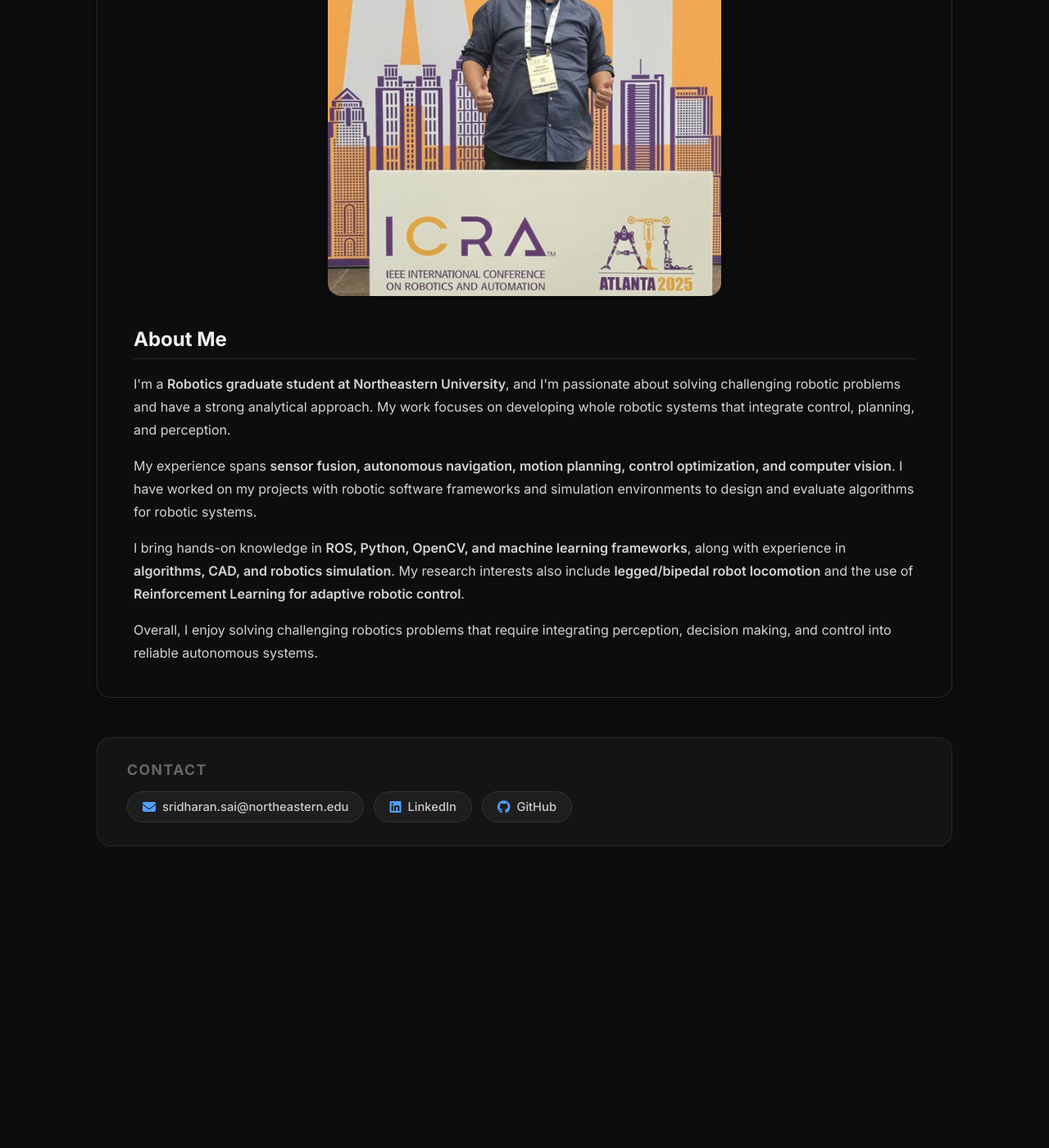
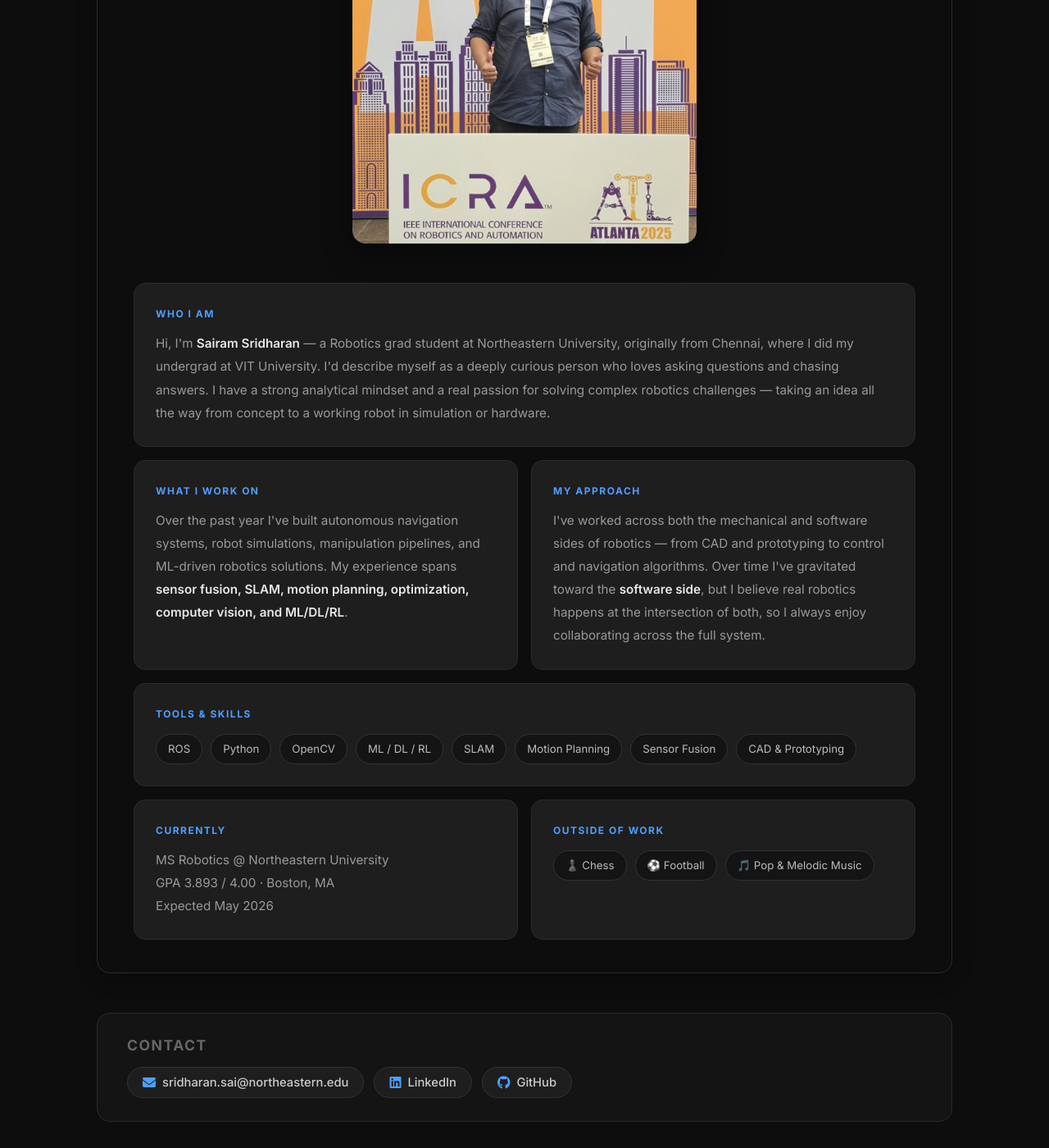
Before and after one commit to Sairamzz/Sairamzz.github.io, a Jekyll site: the page built from index.md, in a window 1280 px wide and 1400 px high, scrolled down 439 px. Shown: the whole window at 82% size. Built offline with Jekyll 4.4.1, drawn with Linux system fonts in a browser that asks for light colours; nearby versions of some CDN libraries; before the commit the page ends 1503 px from its top, so only the background shows below that.

Commit message:
Update index.md

```diff
--- a/index.md
+++ b/index.md
@@ -3,36 +3,72 @@ layout: default
 title: About
 ---
 
-<div style="text-align:center; margin-bottom:30px;">
+<!-- Profile photo -->
+<div style="text-align:center; margin-bottom:40px; margin-top:10px;">
+  <img src="/assets/images/profile.jpeg"
+       style="width:420px; max-width:100%; border-radius:16px; box-shadow:0 8px 32px rgba(0,0,0,0.5);">
+</div>
 
-<img src="/assets/images/profile.jpeg"
-     style="width:480px; max-width:100%; border-radius:16px; box-shadow:0 8px 22px rgba(0,0,0,0.25);">
+<!-- About Me grid -->
+<div style="display:grid; grid-template-columns:1fr 1fr; gap:16px; margin-bottom:16px;">
+
+  <!-- Who I Am — full width -->
+  <div style="grid-column:1/-1; background:#1e1e1e; border:1px solid #2a2a2a; border-radius:14px; padding:26px;">
+    <div style="font-size:0.75rem; font-weight:700; letter-spacing:1.5px; text-transform:uppercase; color:#4f9eff; margin-bottom:12px;">Who I Am</div>
+    <p style="color:#999; font-size:0.95rem; line-height:1.85; margin:0;">
+      Hi, I'm <strong style="color:#e8e8e8;">Sairam Sridharan</strong> — a Robotics grad student at Northeastern University, originally from Chennai, where I did my undergrad at VIT University. I'd describe myself as a deeply curious person who loves asking questions and chasing answers. I have a strong analytical mindset and a real passion for solving complex robotics challenges — taking an idea all the way from concept to a working robot in simulation or hardware.
+    </p>
+  </div>
+
+  <!-- What I Work On -->
+  <div style="background:#1e1e1e; border:1px solid #2a2a2a; border-radius:14px; padding:26px;">
+    <div style="font-size:0.75rem; font-weight:700; letter-spacing:1.5px; text-transform:uppercase; color:#4f9eff; margin-bottom:12px;">What I Work On</div>
+    <p style="color:#999; font-size:0.95rem; line-height:1.85; margin:0;">
+      Over the past year I've built autonomous navigation systems, robot simulations, manipulation pipelines, and ML-driven robotics solutions. My experience spans <strong style="color:#e8e8e8;">sensor fusion, SLAM, motion planning, optimization, computer vision, and ML/DL/RL</strong>.
+    </p>
+  </div>
+
+  <!-- My Approach -->
+  <div style="background:#1e1e1e; border:1px solid #2a2a2a; border-radius:14px; padding:26px;">
+    <div style="font-size:0.75rem; font-weight:700; letter-spacing:1.5px; text-transform:uppercase; color:#4f9eff; margin-bottom:12px;">My Approach</div>
+    <p style="color:#999; font-size:0.95rem; line-height:1.85; margin:0;">
+      I've worked across both the mechanical and software sides of robotics — from CAD and prototyping to control and navigation algorithms. Over time I've gravitated toward the <strong style="color:#e8e8e8;">software side</strong>, but I believe real robotics happens at the intersection of both, so I always enjoy collaborating across the full system.
+    </p>
+  </div>
+
+  <!-- Tools & Skills — full width -->
+  <div style="grid-column:1/-1; background:#1e1e1e; border:1px solid #2a2a2a; border-radius:14px; padding:26px;">
+    <div style="font-size:0.75rem; font-weight:700; letter-spacing:1.5px; text-transform:uppercase; color:#4f9eff; margin-bottom:14px;">Tools & Skills</div>
+    <div style="display:flex; flex-wrap:wrap; gap:10px;">
+      <span style="display:inline-flex; align-items:center; background:#141414; border:1px solid #333; border-radius:999px; padding:6px 14px; font-size:0.83rem; color:#bbb;">ROS</span>
+      <span style="display:inline-flex; align-items:center; background:#141414; border:1px solid #333; border-radius:999px; padding:6px 14px; font-size:0.83rem; color:#bbb;">Python</span>
+      <span style="display:inline-flex; align-items:center; background:#141414; border:1px solid #333; border-radius:999px; padding:6px 14px; font-size:0.83rem; color:#bbb;">OpenCV</span>
+      <span style="display:inline-flex; align-items:center; background:#141414; border:1px solid #333; border-radius:999px; padding:6px 14px; font-size:0.83rem; color:#bbb;">ML / DL / RL</span>
+      <span style="display:inline-flex; align-items:center; background:#141414; border:1px solid #333; border-radius:999px; padding:6px 14px; font-size:0.83rem; color:#bbb;">SLAM</span>
+      <span style="display:inline-flex; align-items:center; background:#141414; border:1px solid #333; border-radius:999px; padding:6px 14px; font-size:0.83rem; color:#bbb;">Motion Planning</span>
+      <span style="display:inline-flex; align-items:center; background:#141414; border:1px solid #333; border-radius:999px; padding:6px 14px; font-size:0.83rem; color:#bbb;">Sensor Fusion</span>
+      <span style="display:inline-flex; align-items:center; background:#141414; border:1px solid #333; border-radius:999px; padding:6px 14px; font-size:0.83rem; color:#bbb;">CAD & Prototyping</span>
+    </div>
+  </div>
+
+  <!-- Currently -->
+  <div style="background:#1e1e1e; border:1px solid #2a2a2a; border-radius:14px; padding:26px;">
+    <div style="font-size:0.75rem; font-weight:700; letter-spacing:1.5px; text-transform:uppercase; color:#4f9eff; margin-bottom:12px;">Currently</div>
+    <p style="color:#999; font-size:0.95rem; line-height:1.85; margin:0;">
+      MS Robotics @ Northeastern University<br>
+      GPA 3.893 / 4.00 · Boston, MA<br>
+      Expected May 2026
+    </p>
+  </div>
+
+  <!-- Hobbies -->
+  <div style="background:#1e1e1e; border:1px solid #2a2a2a; border-radius:14px; padding:26px;">
+    <div style="font-size:0.75rem; font-weight:700; letter-spacing:1.5px; text-transform:uppercase; color:#4f9eff; margin-bottom:14px;">Outside of Work</div>
+    <div style="display:flex; flex-wrap:wrap; gap:10px;">
+      <span style="display:inline-flex; align-items:center; gap:7px; background:#141414; border:1px solid #333; border-radius:999px; padding:6px 14px; font-size:0.83rem; color:#bbb;">♟️ Chess</span>
+      <span style="display:inline-flex; align-items:center; gap:7px; background:#141414; border:1px solid #333; border-radius:999px; padding:6px 14px; font-size:0.83rem; color:#bbb;">⚽ Football</span>
+      <span style="display:inline-flex; align-items:center; gap:7px; background:#141414; border:1px solid #333; border-radius:999px; padding:6px 14px; font-size:0.83rem; color:#bbb;">🎵 Pop & Melodic Music</span>
+    </div>
+  </div>
 
 </div>
-
-<h2>About Me</h2>
-
-<p>
-I'm a <b>Robotics graduate student at Northeastern University</b>,
-and I'm passionate about solving challenging robotic problems and have a strong analytical approach.
-My work focuses on developing whole robotic systems that integrate control, planning, and perception.
-</p>
-
-<p>
-My experience spans <b>sensor fusion, autonomous navigation, motion planning,
-control optimization, and computer vision</b>. I have worked on my projects with
-robotic software frameworks and simulation environments to design and evaluate
-algorithms for robotic systems.
-</p>
-
-<p>
-I bring hands-on knowledge in <b>ROS, Python, OpenCV, and machine learning frameworks</b>,
-along with experience in <b>algorithms, CAD, and robotics simulation</b>.
-My research interests also include <b>legged/bipedal robot locomotion</b> and the use
-of <b>Reinforcement Learning for adaptive robotic control</b>.
-</p>
-
-<p>
-Overall, I enjoy solving challenging robotics problems that require integrating
-perception, decision making, and control into reliable autonomous systems.
-</p>
```
